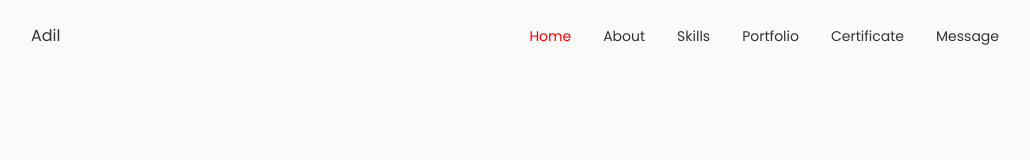
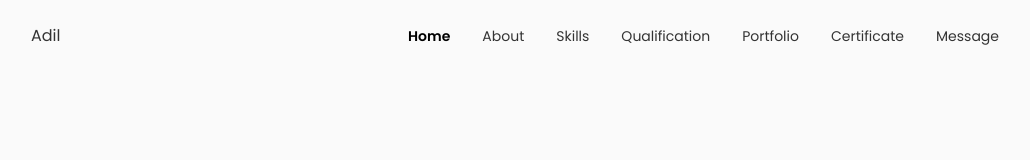
Before and after one commit to devilzs1/Portfolio, a React (Vite) app: page / in a window 1280 px wide. Shown: the top 160 px of the page, without its empty margins (125-1155 px from the left). Built offline with nearby package versions, Linux system fonts and the light colour scheme.

Commit message:
updated scroll nav active

```diff
--- a/src/components/about/About.jsx
+++ b/src/components/about/About.jsx
@@ -1,6 +1,6 @@
 import React from 'react'
 import "./about.css";
-import AboutImg from "../../assets/profile.jpg";
+import AboutImg from "../../assets/about.jpg";
 // import CV from "../../assets/Adil-CV.pdf";
 import Info from "./Info";
 
--- a/src/components/about/about.css
+++ b/src/components/about/about.css
@@ -5,10 +5,13 @@
 }
 
 .about_img{
-    width: 300px;
-    height: 350px;
+    width: 40rem;
+    height: 40rem;
+    /* width: 300px;
+    height: 350px; */
     border-radius:1.5rem;
     justify-self: center;
+    mix-blend-mode: multiply;
 }
 
 .about_info{
--- a/src/components/header/Header.jsx
+++ b/src/components/header/Header.jsx
@@ -1,15 +1,46 @@
-import React,{useState} from "react";
+import React, { useState, useEffect } from "react";
 import "./header.css";
 
 const Header = () => {
-    window.addEventListener("scroll", function () {
+  const [Toggle, showMenu] = useState(false);
+  const [activeNav, setActiveNav] = useState("#home");
+
+  useEffect(() => {
+    const sections = document.querySelectorAll("section[id]");
+
+    const scrollHandler = () => {
       const header = document.querySelector(".header");
-      if (this.scrollY >= 80) header.classList.add("scroll-header");
+      if (window.scrollY >= 80) header.classList.add("scroll-header");
       else header.classList.remove("scroll-header");
+    };
+
+    const observer = new IntersectionObserver(
+      (entries) => {
+        let maxVisibleSection = null;
+        let maxRatio = 0;
+
+        entries.forEach((entry) => {
+          if (entry.isIntersecting && entry.intersectionRatio > maxRatio) {
+            maxRatio = entry.intersectionRatio;
+            maxVisibleSection = entry.target;
+          }
         });
 
-  const [Toggle, showMenu] = useState(false);
-  const [activeNav, setActiveNav] = useState("#home");
+        if (maxVisibleSection) {
+          setActiveNav(`#${maxVisibleSection.id}`);
+        }
+      },
+      { threshold: 0.5 } // Section must be at least 50% visible to be active
+    );
+
+    sections.forEach((section) => observer.observe(section));
+    window.addEventListener("scroll", scrollHandler);
+
+    return () => {
+      window.removeEventListener("scroll", scrollHandler);
+      sections.forEach((section) => observer.unobserve(section));
+    };
+  }, []);
 
   return (
     <header className="header">
@@ -20,93 +51,28 @@ const Header = () => {
 
         <div className={Toggle ? "nav_menu show_menu" : "nav_menu"}>
           <ul className="nav_list grid">
-            <li className="nav_item">
+            {[
+              { id: "home", icon: "uil uil-estate", text: "Home" },
+              { id: "about", icon: "uil uil-user", text: "About" },
+              { id: "skills", icon: "uil uil-file-alt", text: "Skills" },
+              { id: "qualification", icon: "uil uil-file-alt", text: "Qualification" },
+              { id: "portfolio", icon: "uil uil-scenery", text: "Portfolio" },
+              { id: "certificate", icon: "uil uil-scenery", text: "Certificate" },
+              { id: "contact", icon: "uil uil-message", text: "Message" },
+            ].map((item) => (
+              <li className="nav_item" key={item.id}>
                 <a
-                href="#home"
-                onClick={() => setActiveNav("#home")}
-                className={
-                  activeNav === "#home" ? "nav_link active-link" : "nav_link"
-                }
+                  href={`#${item.id}`}
+                  onClick={() => setActiveNav(`#${item.id}`)}
+                  className={`nav_link ${activeNav === `#${item.id}` ? "active-link" : ""}`}
                 >
-                <i className="uil uil-estate nav_icon" />
-                Home
+                  <i className={`${item.icon} nav_icon`} />
+                  {item.text}
                 </a>
               </li>
-            <li className="nav_item">
-              <a
-                href="#about"
-                onClick={() => setActiveNav("#about")}
-                className={
-                  activeNav === "#about" ? "nav_link active-link" : "nav_link"
-                }
-              >
-                <i className="uil uil-user nav_icon" />
-                About
-              </a>
-            </li>
-            <li className="nav_item">
-              <a
-                href="#skills"
-                onClick={() => setActiveNav("#skills")}
-                className={
-                  activeNav === "#skills" ? "nav_link active-link" : "nav_link"
-                }
-              >
-                <i className="uil uil-file-alt nav_icon" />
-                Skills
-              </a>
-            </li>
-            {/* <li className="nav_item">
-              <a href="#services" className="nav_link">
-                <i className="uil uil-briefcase-alt nav_icon" />
-                Services
-              </a>
-            </li> */}
-            <li className="nav_item">
-              <a
-                href="#portfolio"
-                onClick={() => setActiveNav("#portfolio")}
-                className={
-                  activeNav === "#portfolio"
-                    ? "nav_link active-link"
-                    : "nav_link"
-                }
-              >
-                <i className="uil uil-scenery nav_icon" />
-                Portfolio
-              </a>
-            </li>
-            <li className="nav_item">
-              <a
-                href="#certificate"
-                onClick={() => setActiveNav("#certificate")}
-                className={
-                  activeNav === "#certificate"
-                    ? "nav_link active-link"
-                    : "nav_link"
-                }
-              >
-                <i className="uil uil-scenery nav_icon" />
-                Certificate
-              </a>
-            </li>
-            <li className="nav_item">
-              <a
-                href="#contact"
-                onClick={() => setActiveNav("#contact")}
-                className={
-                  activeNav === "#contact" ? "nav_link active-link" : "nav_link"
-                }
-              >
-                <i className="uil uil-message nav_icon" />
-                Message
-              </a>
-            </li>
+            ))}
           </ul>
-          <i
-            className="uil uil-times nav_close"
-            onClick={() => showMenu(!Toggle)}
-          />
+          <i className="uil uil-times nav_close" onClick={() => showMenu(!Toggle)} />
         </div>
 
         <div className="nav_toggle" onClick={() => showMenu(!Toggle)}>
--- a/src/components/header/header.css
+++ b/src/components/header/header.css
@@ -41,8 +41,12 @@
 }
 
 .active-link, .nav_link:hover{
-    /* color: var(--title-color-dark);*/
-    color: red;
+    color: var(--title-color-dark);
+    font-weight: bold;
+    /* color: #09dfc2; */
+}
+.nav_link:hover{
+    font-size: medium;
 }
 
 .scroll-header{
--- a/src/components/qualifications/Qualifications.jsx
+++ b/src/components/qualifications/Qualifications.jsx
@@ -105,13 +105,13 @@ const Qualifications = () => {
             <div className="qualification_data">
               <div>
                 <h3 className="qualification_title">
-                  Fullstack Developer Intern
+                SDET Intern
                 </h3>
                 <span className="qualification_subtitle">
-                  IEEE Bombay Section - Remote
+                Mindtickle Interactive Media Pvt. Ltd. - Pune, Maharashtra
                 </span>
                 <div className="qualification_calendar">
-                  <i className="uil uil-calendar-alt"></i> Sept 2021 - Oct 2021
+                  <i className="uil uil-calendar-alt"></i> June 2024 - June 2025
                 </div>
               </div>
 
@@ -127,12 +127,12 @@ const Qualifications = () => {
                 <span className="qualification_line"></span>
               </div>
               <div>
-                <h3 className="qualification_title">SDET Intern</h3>
+                <h3 className="qualification_title">Fullstack Developer Intern</h3>
                 <span className="qualification_subtitle">
-                  Mindtickle Interactive Media Pvt. Ltd. - Pune, Maharashtra
+                IEEE Bombay Section - Remote
                 </span>
                 <div className="qualification_calendar">
-                  <i className="uil uil-calendar-alt"></i> June 2024 - Dec 2024
+                  <i className="uil uil-calendar-alt"></i> Sept 2021 - Oct 2021
                 </div>
               </div>
             </div>
--- a/src/components/qualifications/qualifications.css
+++ b/src/components/qualifications/qualifications.css
@@ -7,7 +7,7 @@
     margin-bottom: var(--mb-2);
 }
 .qualification_button{
-    font-size: var(--h3-font-size);
+    font-size: var(--font-medium);
     font-weight: var(--font-small);
     color: var(--title-color);
     margin: 0 var(--mb-1);
@@ -16,6 +16,7 @@
 
 .qualification_button:hover{
     color: var(--title-color-dark);
+    font-size: var(--h3-font-size);
 }
 .qualification_icon{
     font-size: 1.8rem;
@@ -24,6 +25,7 @@
 .qualification_active{
     color: var(--title-color-dark);
     font-size: var(--font-medium);
+    font-weight: bold;
 }
 .qualification_sections{
     display: grid;
```
Also changed, not shown: src/assets/about.jpg (added). Lines whose indentation alone changed are shown as unchanged.
